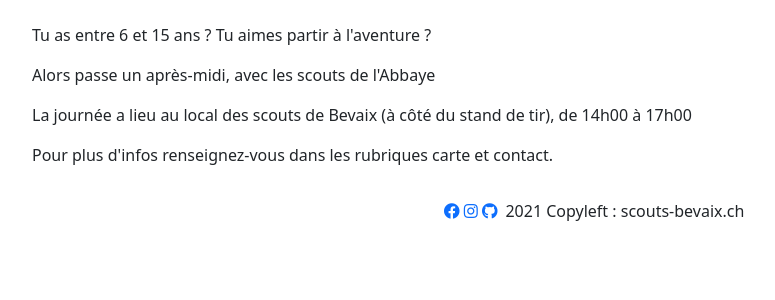
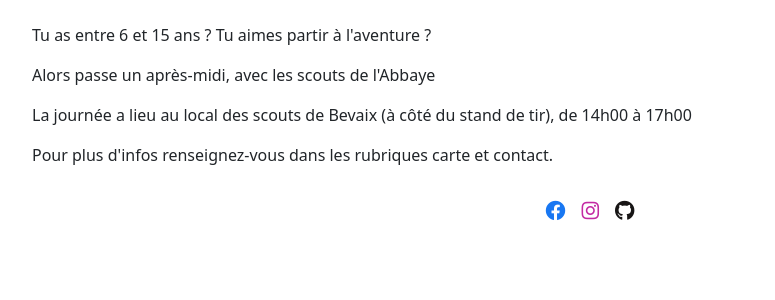
Before and after one commit to TheRaphael0000/www.scouts-bevaix.ch, a Django app: page / in a window 1280 px wide. Shown: the part 182-482 px from the top of the page, without its empty margins (50-825 px from the left). Run offline with Django 3.2, Linux system fonts and the light colour scheme.

Commit message:
update footer

```diff
--- a/scoutsbevaixch/templates/base.html
+++ b/scoutsbevaixch/templates/base.html
@@ -45,13 +45,16 @@
       {% block main %}{% endblock %}
     </main>
 
-    <footer class="d-flex justify-content-center p-3">
-      <span class="px-2">
-        <a href="#"><i class="fab fa-facebook"></i></a>
-        <a href="#"><i class="fab fa-instagram"></i></i></a>
-        <a href="https://github.com/TheRaphael0000/scoutsbevaix"><i class="fab fa-github"></i></i></a>
-      </span>
-      2021 Copyleft : scouts-bevaix.ch
+    <footer class="d-flex justify-content-center py-3 h5">
+        <a class="px-2" style="color:#1877f2;" href="/">
+          <i class="fab fa-facebook"></i>
+        </a>
+        <a class="px-2" style="color:#c32aa3;" href="/">
+          <i class="fab fa-instagram"></i>
+        </a>
+        <a class="px-2" style="color:#171515;" href="https://github.com/TheRaphael0000/scoutsbevaix">
+          <i class="fab fa-github"></i>
+        </a>
     </footer>
   </div>
 </body>
```
